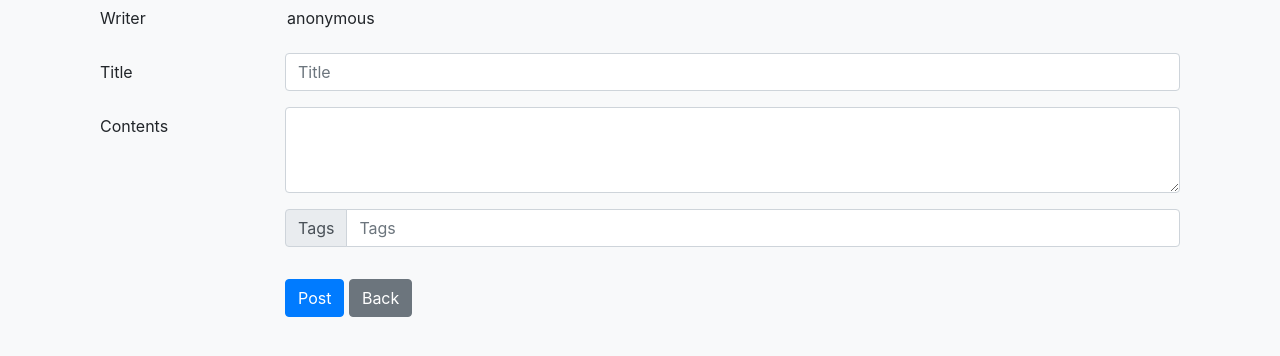
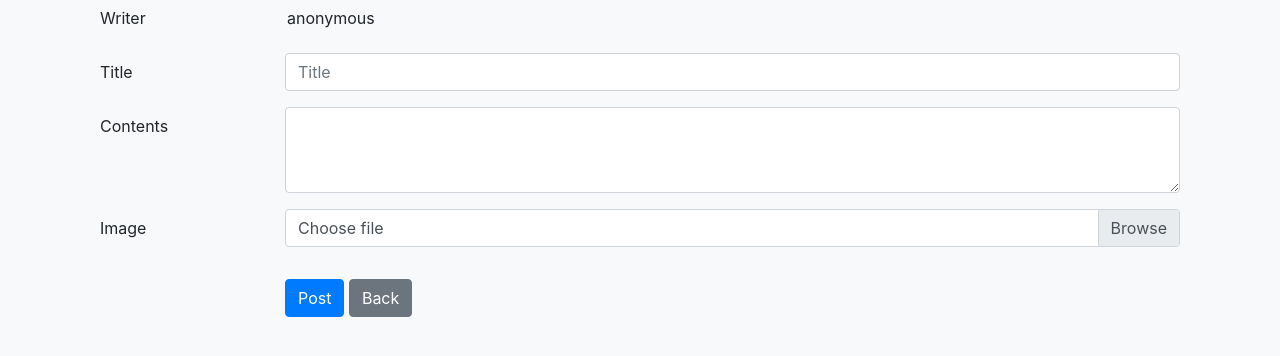
Before and after one commit to kjcaway/simplePython, a Flask app: page /board/form in a window 1280 px wide. Shown: the part 303-659 px from the top of the page. Run offline with Flask 2, Linux system fonts and the light colour scheme; some libraries are stand-ins or nearby versions.

Commit message:
Add mkdirs, allow file type, file upload

```diff
--- a/src/website/__init__.py
+++ b/src/website/__init__.py
@@ -1,4 +1,4 @@
-from flask import Flask, render_template, g, session, request
+from flask import Flask, render_template, session, request
 import logging
 from pymongo import MongoClient
 import json
@@ -57,3 +57,7 @@ app.register_blueprint(board.blueprint, url_prefix='/board')
 from .filter import *
 
 app.jinja_env.filters['datetime'] = format_datetime
+
+
+app.config['upload_file_path'] = config['upload_file_path'] ## ex. /uploads
+app.config['allow_extensions'] = set(config['allow_extensions']) ## ex. ["jpg","jpeg","png","gif"]
--- a/src/website/templates/board/form.html
+++ b/src/website/templates/board/form.html
@@ -31,13 +31,24 @@ HOME
         <textarea class="form-control" id="contents" rows="3" name="contents"></textarea>
       </div>
     </div>
-    <div class="form-group row">
+    <!-- <div class="form-group row">
       <div class="offset-sm-2 col-sm-10">
         <div class="input-group mb-3">
           <div class="input-group-prepend">
             <span class="input-group-text" id="basic-addon1">Tags</span>
           </div>
           <input type="text" class="form-control" placeholder="Tags" aria-label="Tags" aria-describedby="basic-addon1">
+        </div>
+      </div>
+    </div> -->
+    <div class="form-group row">
+      <label for="contents" class="col-sm-2 col-form-label">Image</label>
+      <div class="col-sm-10">
+        <div class="input-group mb-3">
+          <div class="custom-file">
+            <input type="file" class="custom-file-input" id="file1" name="file1" aria-describedby="inputGroupFileAddon01">
+            <label class="custom-file-label" for="file1">Choose file</label>
+          </div>
         </div>
       </div>
     </div>
--- a/src/website/views/board.py
+++ b/src/website/views/board.py
@@ -1,12 +1,30 @@
-from flask import Blueprint, render_template, request, redirect, url_for
+from flask import Blueprint, render_template, request, redirect, url_for, current_app
 from ..model.board import Board
 from datetime import datetime
+from werkzeug import secure_filename
+import os
+from .. import mylogger
 
 blueprint = Blueprint('board', __name__)
 
+def allowed_file(filename):
+  return '.' in filename and filename.rsplit('.', 1)[1] in current_app.config['allow_extensions']
+
+
+def make_dir(path):
+  if os.path.exists(path) is False:
+    try:
+        mylogger.info('make dir : ' + path)
+        original_umask = os.umask(0)
+        os.makedirs(path, 0777)
+    finally:
+        os.umask(original_umask)
+
+  return True
+
+
 @blueprint.route('/')
 def index():
-
   return render_template('board/list.html', collection=Board.objects.order_by('-date'))
 
 
@@ -17,10 +35,20 @@ def form():
 
 @blueprint.route('/form', methods=['POST'])
 def form_post():
-  post = Board(writer=request.form['writer']
-            , title=request.form['title']
-            , contents=request.form['contents']
-            )
-  post.save()
+  file = request.files['file1']
+  if file and allowed_file(file.filename):
+    mylogger.info('file is allowed!')
+    filename = secure_filename(file.filename)
+    mylogger.info('uploaded file name : ' + filename)
+    mylogger.info('uploaded file path : ' + current_app.config['upload_file_path'])
+    make_dir(current_app.config['upload_file_path'])
+    file.save(os.path.join(current_app.config['upload_file_path'], filename))
+
+  if request.form['writer'] is not None:
+    post = Board(writer=request.form['writer']
+                , title=request.form['title']
+                , contents=request.form['contents']
+                )
+    post.save()
 
   return redirect(url_for('board.index'))
```
Also changed, not shown: other parts of src/website/templates/board/form.html (+1 -1 lines), 2 other files.
